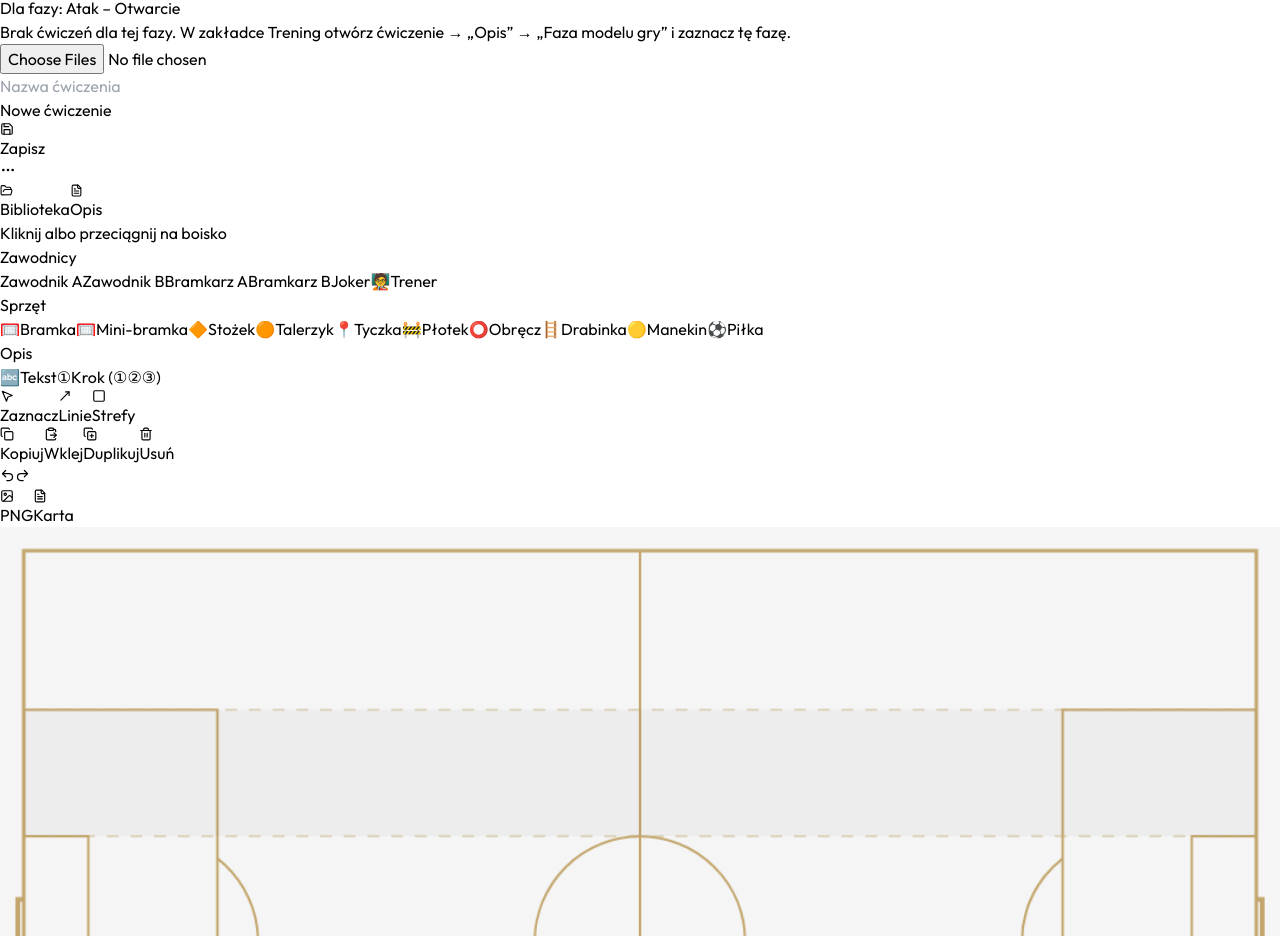
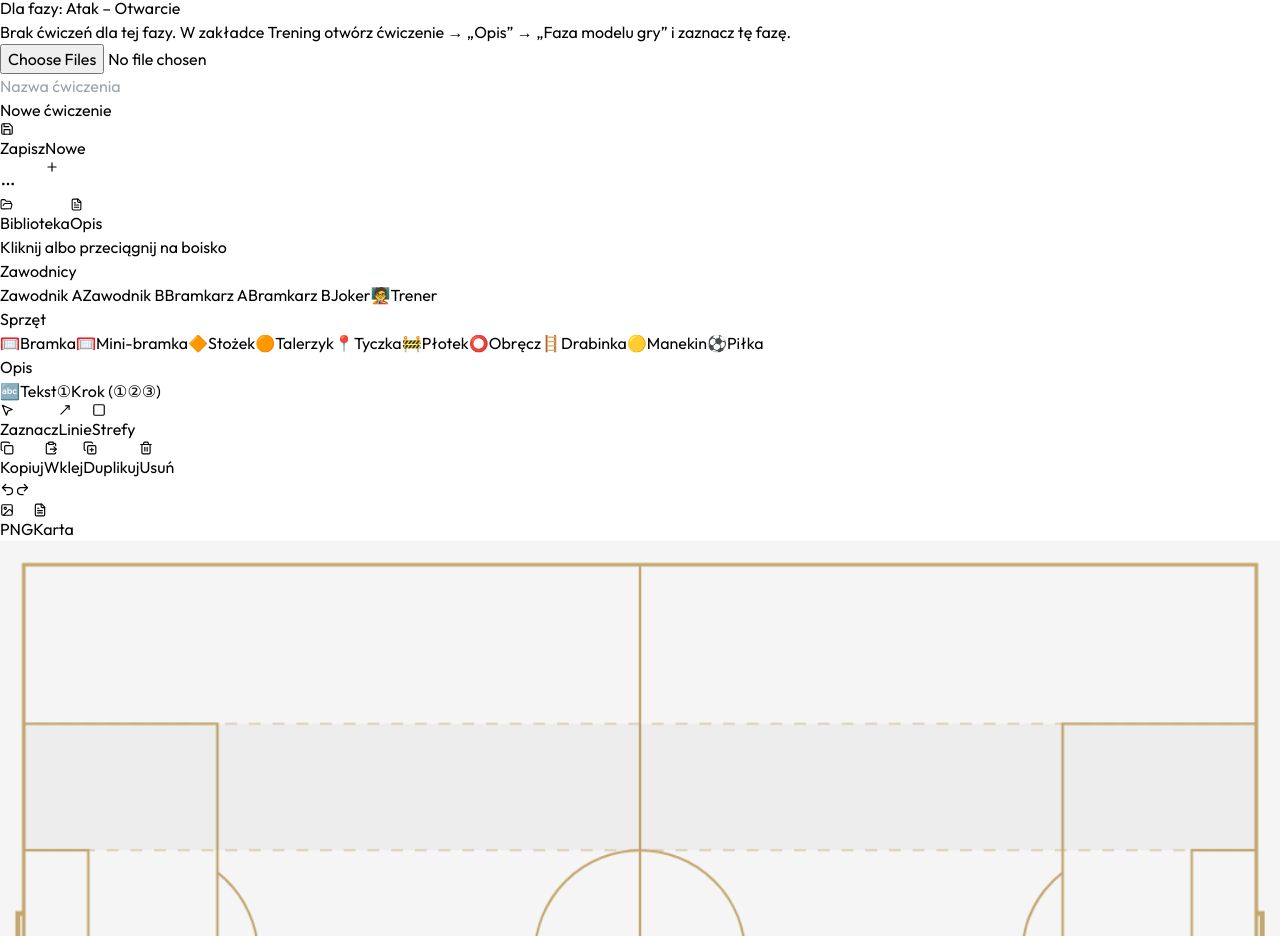
Before and after one commit to POlejek/Model_Gry_Football, a React (Vite) app: page / in a window 1280 px wide. Shown: the part 3396-4332 px from the top of the page. Built offline with nearby package versions, Linux system fonts and the light colour scheme.

Commit message:
Trening: "Nowe +" button next to "Zapisz"
New empty drill is one click away; removed the duplicate entry from the "Więcej" menu.

Co-Authored-By: Claude Opus 5.5 <noreply@anthropic.com>
Claude-Session: https://claude.ai/code/session_01D1VSwvLcT4dGA2gV7wZs2c

```diff
--- a/src/TrainingDrillApp.jsx
+++ b/src/TrainingDrillApp.jsx
@@ -1514,18 +1514,21 @@ export default function TrainingDrillApp({ active = true, squad = [], openDrillR
     <>          {renderDrillHeader()}
           <div className="mt-2 flex gap-1">
             <button onClick={() => saveDrill(false)} title="Zapisz w bibliotece (Ctrl+S)"
-              className="flex-1 h-8 inline-flex items-center justify-center gap-1.5 rounded-md text-sm font-medium bg-emerald-600 hover:bg-emerald-500 text-white transition-colors">
+              className="flex-1 h-8 px-2 inline-flex items-center justify-center gap-1.5 whitespace-nowrap rounded-md text-sm font-medium bg-emerald-600 hover:bg-emerald-500 text-white transition-colors">
               <Save size={14} /> Zapisz
+            </button>
+            <button onClick={newDrill} title="Nowe ćwiczenie (puste boisko)" aria-label="Nowe ćwiczenie"
+              className="flex-1 h-8 px-2 inline-flex items-center justify-center gap-1 whitespace-nowrap rounded-md text-sm font-medium bg-blue-600 hover:bg-blue-500 text-white transition-colors">
+              Nowe <Plus size={14} />
             </button>
             <div className="relative" onClick={e => e.stopPropagation()}>
               <button onClick={() => setOpenColorPalette(p => (p === 'file' ? null : 'file'))}
-                title="Więcej: nowe ćwiczenie, kopia, eksport, import" aria-haspopup="menu" aria-expanded={openColorPalette === 'file'}
+                title="Więcej: kopia, eksport, import" aria-haspopup="menu" aria-expanded={openColorPalette === 'file'}
                 className={`h-8 w-8 inline-flex items-center justify-center rounded-md text-slate-300 transition-colors ${openColorPalette === 'file' ? 'bg-white/15' : 'bg-white/5 hover:bg-white/10'}`}>
                 <MoreHorizontal size={16} />
               </button>
               {openColorPalette === 'file' && (
                 <div role="menu" className="absolute left-0 top-full mt-1 w-60 bg-slate-900 border border-white/15 rounded-lg shadow-2xl py-1 z-50">
-                  {menuItem('Nowe ćwiczenie', newDrill)}
                   {menuItem('Zapisz jako kopię', () => saveDrill(true), !currentDrillId)}
                   <div className="my-1 border-t border-white/10" />
                   {menuItem('Eksportuj ćwiczenie (.json)', exportDrill)}
```
Also changed, not shown: 2 other files (tests, documents, lock files or other folders).
